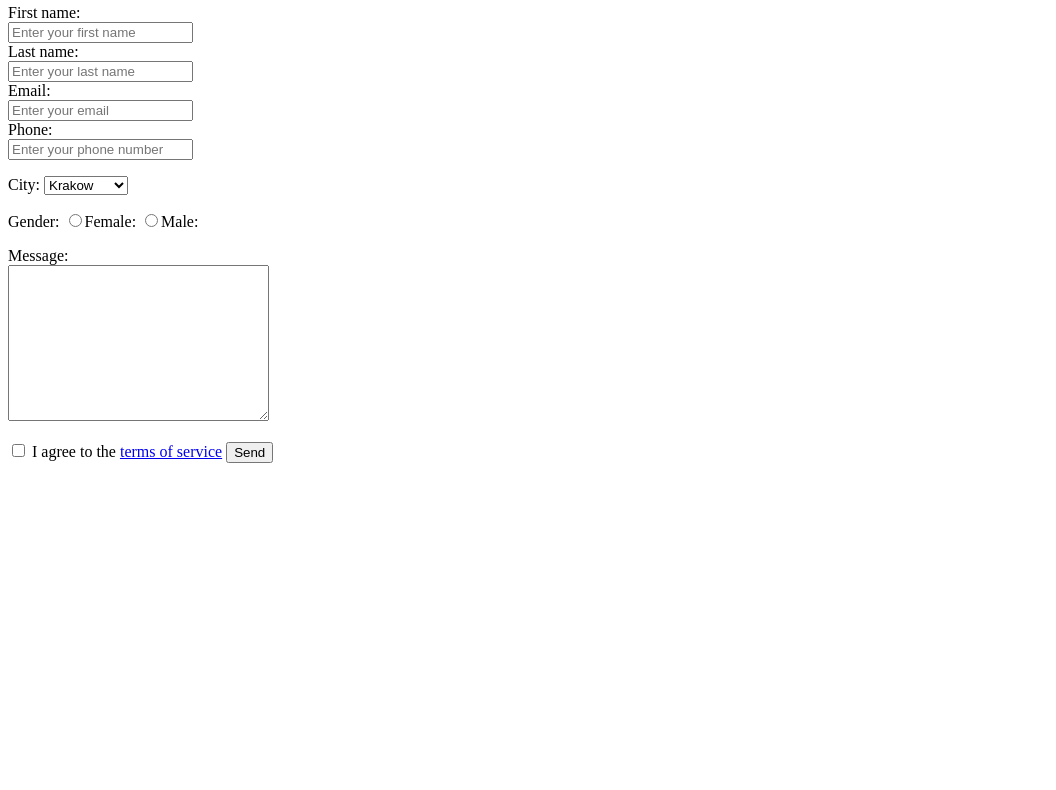
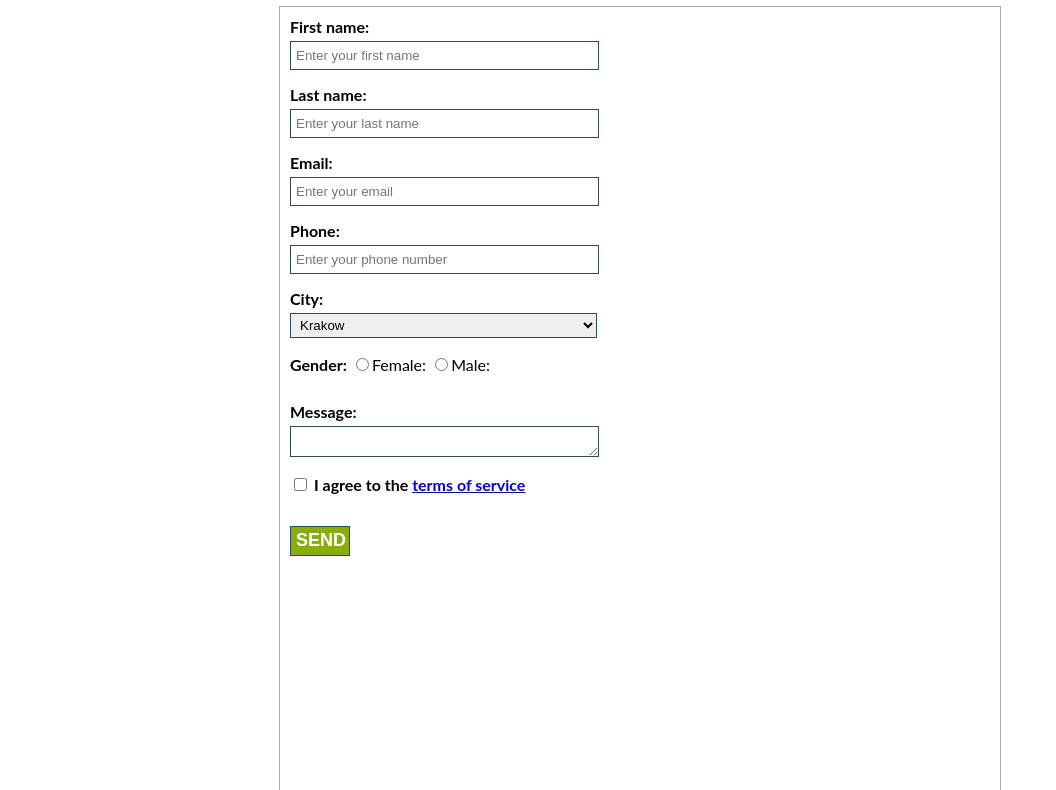
Before and after one commit to YuliyaBiziuk/YuliyaBiziuk.github.io, a plain HTML site: page form/index.html in a window 1280 px wide. Shown: the part 76-866 px from the top of the page, without its empty margins (0-1056 px from the left). Before the commit the page ends 800 px from the top, so only its background shows below. Drawn offline with Linux system fonts and the light colour scheme.

Commit message:
Adding css to the form

```diff
--- a/form/index.html
+++ b/form/index.html
@@ -5,37 +5,36 @@
     <meta name="viewport" content="width=device-width, initial-scale=1.0">
     <meta http-equiv="X-UA-Compatible" content="ie=edge">
     <title>Zadanie #16429: 1-formularz-html5</title>
+    <link rel="stylesheet" href="style.css">
 </head>
 <body>
-    <h1>Application for Admission</h1>
+    <div id="title"><h1>Application for Admission</h1></div>
     <form action="https://formspree.io/yuliyab.design@gmail.com" method="POST">
-      <label for="firstName">First name:</label><br>
-      <input type="text" name="firstName" id="firstName" placeholder="Enter your first name"><br>
-      <label for="lastName">Last name:</label><br>
-      <input type="text" name="lastName" id="lastName" placeholder="Enter your last name"><br/>
-      <label for="email">Email:</label><br>
+      <label for="firstName">First name:</label>
+      <input type="text" name="firstName" id="firstName" placeholder="Enter your first name">
+      <label for="lastName">Last name:</label>
+      <input type="text" name="lastName" id="lastName" placeholder="Enter your last name">
+      <label for="email">Email:</label>
       <input type="email" name="_replyto" id="email" placeholder="Enter your email">
-      <br/>
-      <label for="phone">Phone: </label><br>
+      <label for="phone">Phone: </label>
       <input type="tel" name="phone" id="phone" placeholder="Enter your phone number">
-      <p>
+
          <label for="city">City: </label>
          <select name="city" id="city">
           <option value="Krakow">Krakow</option>
           <option value="Warszawa">Warszawa</option>
           <option value="Gdansk">Gdansk</option>
          </select>
-      </p>
-      <p>Gender:
-         <label><input type="radio" name="gender" value="female" id="female">Female: </label>
-         <label><input type="radio" name="gender" value="male" id="male">Male: </label>
-      </p>
+
+      <label>Gender:</label>
+         <input type="radio" name="gender" value="female" id="female">Female:
+         <input type="radio" name="gender" value="male" id="male">Male:
       <p>
          <label for="message">Message: </label><br/>
          <textarea name="message" id="message" cols="30" rows="10"></textarea>
       </p>
       <label>
-         <input type="checkbox" name="agreement">
+         <input type="checkbox" name="agreement" id="agreement">
           I agree to the <a href ="#">terms of service</a>
       </label>
       <input type="submit" value="Send"/>
--- /dev/null
+++ b/form/style.css
@@ -0,0 +1,49 @@
+body{
+    font-family: 'Lato', sans-serif;
+}
+form{
+    width:700px;
+    height:980px;
+    padding:10px;
+    border: #aaa 1px solid;
+    margin: 0px auto;
+}
+input , select, textarea{
+    border: 1px solid #2b4a64;
+    display:block;
+    margin-bottom:15px;
+    margin-top:5px;
+    width:300px;
+    padding-left: 5px;
+    height:25px;
+}
+#city{
+width:307px;
+}
+[type="submit"]{
+    background-color: #89ae0b;
+    color:white;
+    width:60px;
+    height:30px;
+    font-size: 18px;
+    font-weight: bold;
+    text-transform: uppercase;
+    margin-top:20px;
+}
+[type="submit"]:hover{
+cursor: pointer;
+}
+input[type="radio"], input[type="checkbox"] {
+    width: initial;
+    height: initial;
+}
+[ name="gender"], [name="agreement"]{
+    display:inline;
+}
+label{
+    margin-bottom: 10px;
+    font-weight: bold;
+}
+#title{
+    text-align: center;
+}
```
